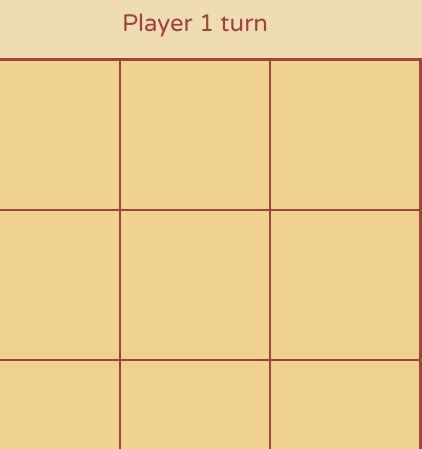
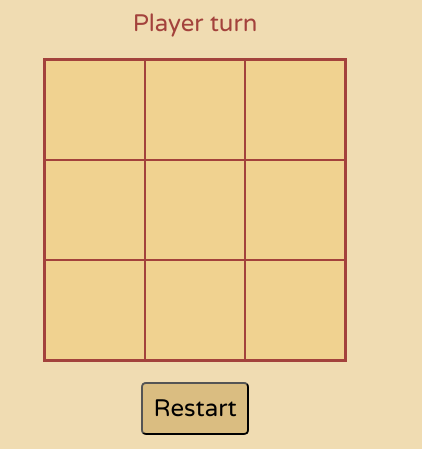
Before and after one commit to vasiliiperfilev/tic-tac-toe, a plain HTML site: page index.html in a window 390 px wide. Shown: the part 246-695 px from the top of the page, 422 px wide, since content can reach past the window. Drawn offline with Linux system fonts and the light colour scheme.

Commit message:
Add mobile design

```diff
--- a/script.js
+++ b/script.js
@@ -36,7 +36,7 @@ const gameBoard = ((gameBoardContainer) => {
 
 const gameController = ((restartBtn) => {
 
-    const player1 = Player("Player 1", "X", false);
+    const player1 = Player("Player", "X", false);
     const player2 = Player("AI", "O", true);
     let activePlayer = player1;
     let isInputActive = true;
--- a/styles.css
+++ b/styles.css
@@ -115,3 +115,16 @@ body{
     transform: scale(1.2) rotate(360deg);
     cursor: pointer;
 }
+
+@media screen and (max-width: 450px) {
+    .gameBoard {
+        height: 304px;
+        width: 304px;
+    }
+
+    .gridCell {
+        height: 100px;
+        width: 100px;
+    }
+
+}
```
